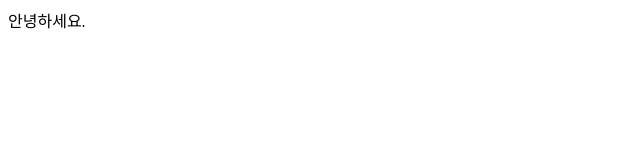
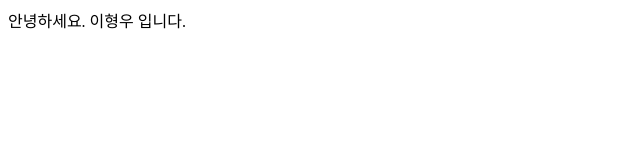
Before and after one commit to illlho/fe_study, a plain HTML site: page index.html in a window 1280 px wide. Shown: the whole page, without its empty margins (0-640 px from the left). Drawn offline with Linux system fonts and the light colour scheme.

Commit message:
형우 등장

```diff
--- a/index.html
+++ b/index.html
@@ -1,5 +1,5 @@
 <html>
     <div>
-        안녕하세요.
+        안녕하세요. 이형우 입니다.
     </div>
 </html>
```
